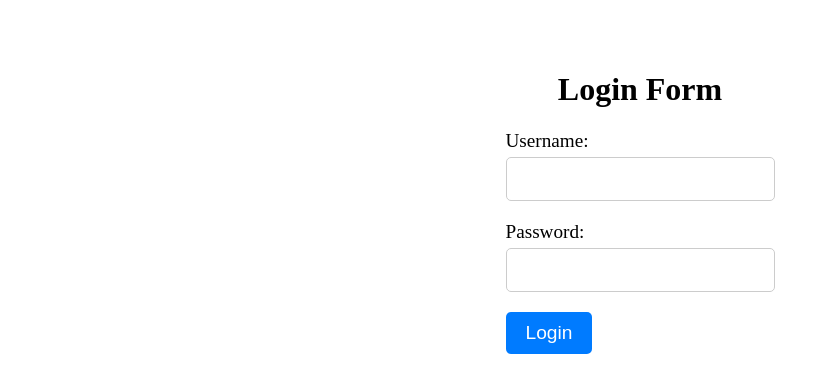
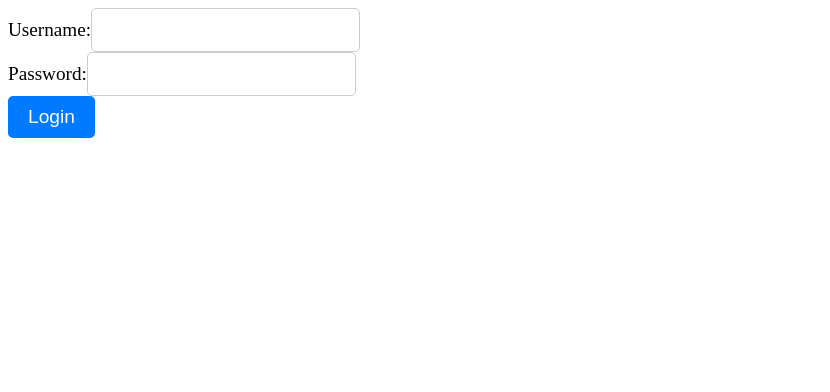
Before and after one commit to acciojob/validate-fields-react-ShriramNawathe, a React app: page / in a window 1280 px wide. Shown: the top 392 px of the page, without its empty margins (0-830 px from the left). Built offline with nearby package versions, Linux system fonts and the light colour scheme.

Commit message:
solve 3.0

```diff
--- a/src/components/App.js
+++ b/src/components/App.js
@@ -4,54 +4,36 @@ import "./../styles/App.css";
 const App = () => {
   const [username, setUsername] = useState("");
   const [password, setPassword] = useState("");
-  const [error, setError] = useState("");
+  const [errorMessage, setErrorMessage] = useState("");
 
-  const handleUsernameChange = (e) => {
-    setUsername(e.target.value);
+  const handleLogin = (event) => {
+    event.preventDefault();
+    if (!username || !password) {
+      setErrorMessage("Please fill in all fields");
+      return;
+    }
+    // Handle login logic here
   };
 
-  const handlePasswordChange = (e) => {
-    setPassword(e.target.value);
+  const handleUsernameChange = (event) => {
+    setUsername(event.target.value);
   };
 
-  const handleSubmit = (e) => {
-    e.preventDefault();
-    if (!username || !password) {
-      setError("Please fill in both fields.");
-    } else {
-      // do something with username and password, e.g. send to server for authentication
-      console.log("Username:", username, "Password:", password);
-    }
+  const handlePasswordChange = (event) => {
+    setPassword(event.target.value);
   };
 
   return (
-    <div className="login-form">
-      <h1>Login Form</h1>
-      <form onSubmit={handleSubmit}>
-        <div className="form-group">
-          <label htmlFor="username">Username:</label>
-          <input
-            type="text"
-            id="username"
-            name="username"
-            value={username}
-            onChange={handleUsernameChange}
-          />
-        </div>
-        <div className="form-group">
-          <label htmlFor="password">Password:</label>
-          <input
-            type="password"
-            id="password"
-            name="password"
-            value={password}
-            onChange={handlePasswordChange}
-          />
-        </div>
-        {error && <div id="errorMessage">{error}</div>}
-        <button type="submit">Login</button>
-      </form>
-    </div>
+    <form onSubmit={handleLogin}>
+      <label htmlFor="username">Username:</label>
+      <input type="text" id="username" value={username} onChange={handleUsernameChange} />
+      <br />
+      <label htmlFor="password">Password:</label>
+      <input type="password" id="password" value={password} onChange={handlePasswordChange} />
+      <br />
+      {errorMessage && <div id="errorMessage">{errorMessage}</div>}
+      <button type="submit">Login</button>
+    </form>
   );
 };
 
```
